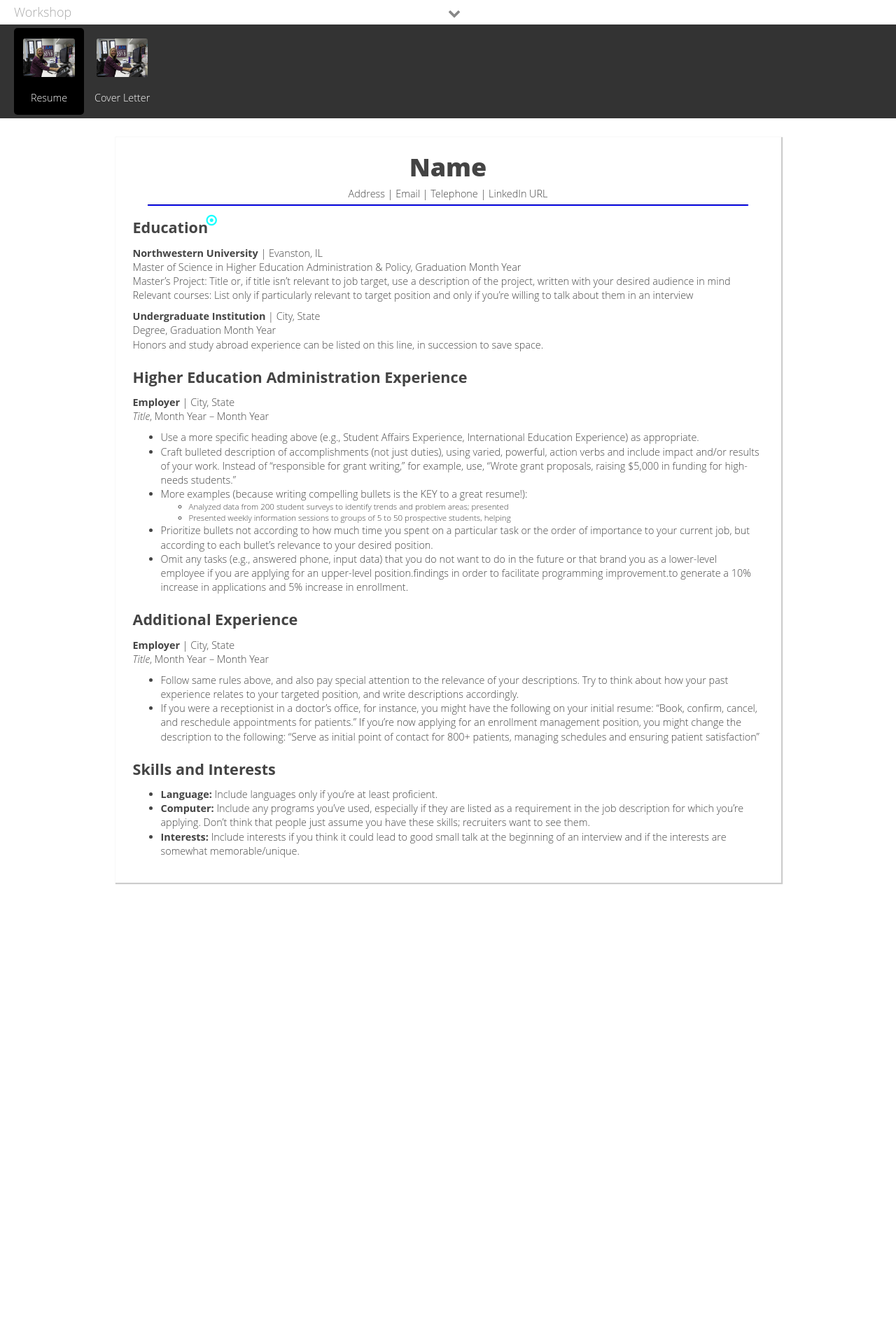
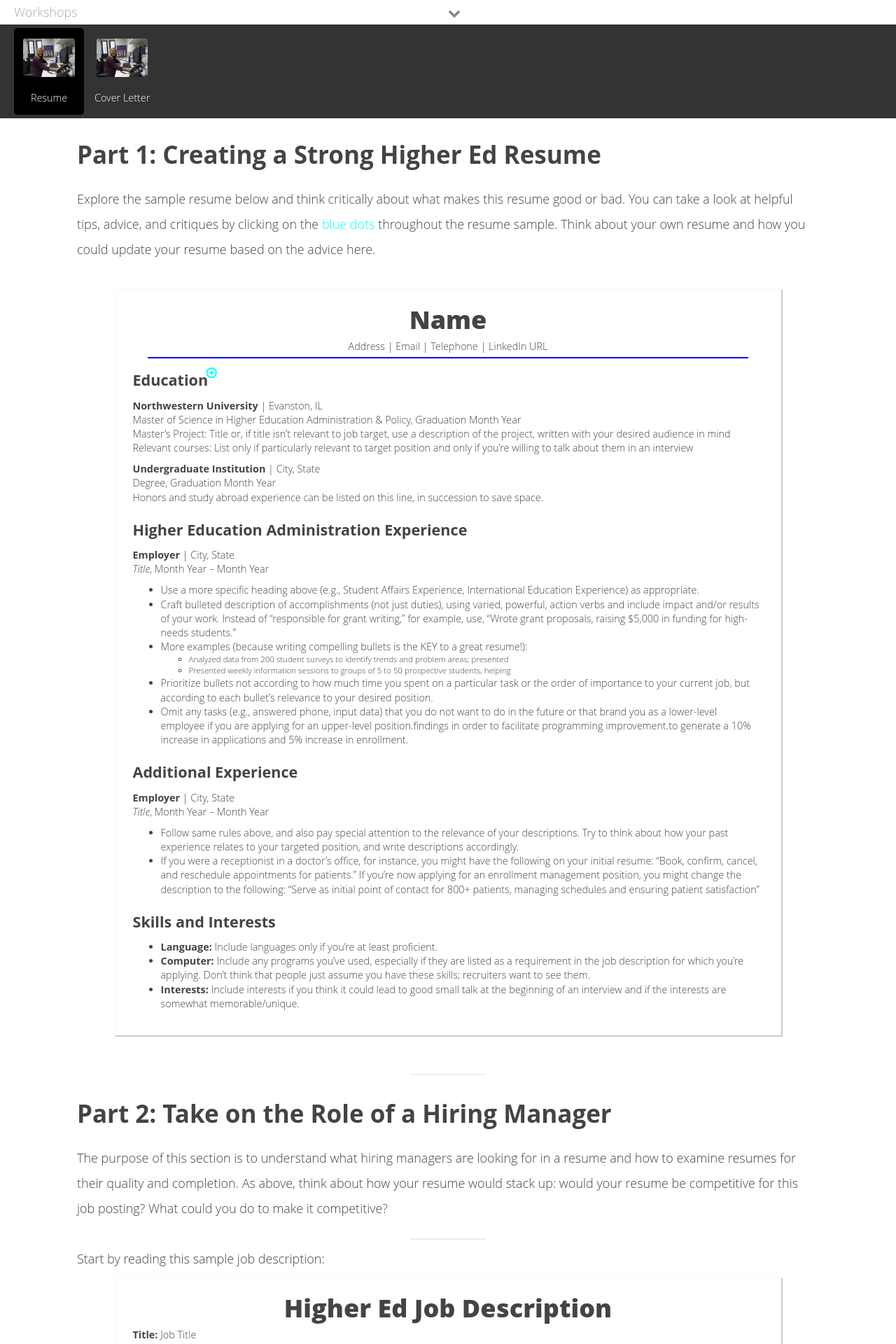
Before and after one commit to dwthurber/resume-coverletter, a Jekyll site: the page built from resume.html, in a window 1280 px wide. Shown: the top 1920 px of the page at 70% size. Built offline with Jekyll 4.4.1, drawn with Linux system fonts in a browser that asks for light colours; nearby versions of some CDN libraries; before the commit the page ends 1276 px from its top, so only the background shows below that; some of the changed text lies outside the part shown.

Commit message:
added resume workshop parts

```diff
--- a/css/main.css
+++ b/css/main.css
@@ -160,7 +160,7 @@
     color: #666;
 }
 
-.sub-section-title hr {
+hr {
     border: #eee solid 1px;
     width: 10%;
     margin-top: 25px;
--- a/resume.html
+++ b/resume.html
@@ -4,7 +4,7 @@
 
     <header>
         <div class="workshop-nav">
-            <a href="workshop.html" id="workshop-title">Workshop</a>
+            <a href="workshop.html" id="workshop-title">Workshops</a>
             <div class="workshop-menu">
                 <div class="workshop-thumbnail thumbnail-active">
                     <a href="{{ site.baseurl }}/resume.html">
@@ -21,13 +21,18 @@
             </div>
         </div>
 
-        <a href="#"><i class="fa fa-chevron-down" id="overlay-open"></i></a>
+        <a href="#"><i class="fa fa-chevron-down" id="overlay-open" title="Resource and Examples"></i></a>
 
     </header>
+    <div class="spacer"></div>
+    <div class="container">
+    <h1>Resume Workshop</h1>
+    </div>
     <section>
-        <div class="spacer"></div>
+
         <div class="container">
-            <h1>Resume Workshop</h1>
+            <h2 class="editable">Part 1: Creating a Strong Higher Ed Resume</h2>
+            <p class="editable">Explore the sample resume below and think critically about what makes this resume good or bad. You can take a look at helpful tips, advice, and critiques by clicking on the <span style="color:aqua;">blue dots</span> throughout the resume sample. Think about your own resume and how you could update your resume based on the advice here.</p>
             <div class="spacer"></div>
 
             <div class="resume">
@@ -91,6 +96,46 @@
         </div>
 
     </section>
+    <section>
+        <div class="container">
+            <hr>
+            <h2 class="editable">Part 2: Take on the Role of a Hiring Manager</h2>
+            <p class="editable">The purpose of this section is to understand what hiring managers are looking for in a resume and how to examine resumes for their quality and completion. As above, think about how your resume would stack up: would your resume be competitive for this job posting? What could you do to make it competitive?</p>
+            <hr>
+            <p>Start by reading this sample job description:</p>
+            <div class="resume editable">
+                <h1>Higher Ed Job Description</h1>
+                <p><strong>Title:</strong> Job Title</p>
+                <h2>Essential Job Duties</h2>
+                <p>Lorem ipsum dolor sit amet, consectetur adipiscing elit. Fusce ultrices, mi ut pulvinar ultrices, enim ipsum pretium justo, ac pretium justo nulla at risus. In et finibus enim. Sed vitae risus nec odio elementum molestie vitae eu magna. Sed quis cursus purus. Fusce egestas arcu at mi mattis sollicitudin. Aliquam pharetra augue nisl, non commodo felis accumsan at. Donec dapibus vestibulum tincidunt. Duis blandit, dolor in commodo molestie, sapien augue mattis metus, quis malesuada neque elit a elit. Nulla pellentesque sem at auctor mattis. Nulla tristique at lacus ut mollis. Curabitur sollicitudin orci id ligula accumsan posuere. Maecenas volutpat laoreet lacus, vitae mollis nisi. Praesent quam dui, laoreet a nisl aliquet, tincidunt convallis sapien.</p>
+
+                <p>Maecenas rhoncus nunc lorem, sed facilisis nulla rhoncus sit amet. Nunc consequat efficitur lorem ut tempus. Duis vitae risus varius, ultricies nunc in, ultrices augue. Aliquam nec neque ultrices, pretium nisi eget, egestas justo. Vestibulum in quam lacus. Morbi consequat rhoncus lobortis. Phasellus sollicitudin nibh semper tristique sollicitudin. Donec id augue in lorem facilisis lobortis. Donec mauris orci, finibus eu elit a, iaculis finibus purus. Nulla auctor ex sit amet aliquet sodales. Mauris dapibus libero et ligula molestie tempus. Mauris tempus gravida magna, id malesuada nisl sollicitudin nec.</p>
+                <h2>Required Skills/Experience</h2>
+                <ul>
+                    <li>Master's Degree in Higher Education or a Related Field</li>
+                    <li>1-3 Years of Relevant Professional Experience</li>
+                    <li>Prior experience planning events</li>
+
+                </ul>
+                <h2>Preferred Skills/Experience</h2>
+                <ul>
+                    <li>3-5 Years of relevant professional experience</li>
+                    <li>Experience working in a higher education setting</li>
+                    <li>Experience working with undergraduate students</li>
+                </ul>
+                <div class="spacer"></div>
+            </div>
+            <hr>
+            <p>Then, go through each of the sample candidate resumes below and decide which is the most qualified for the position description:</p>
+        </div>
+    </section>
+    <section>
+        <div class="container">
+            <hr>
+            <h2 class="editable">Part 3: Reflect and Consider</h2>
+            <p class="editable">Countless studies have shown that good learning happens when we pause and reflect. Before moving on to the next thing in your life, take a minute to think about your resume and how it would be evaluated by hiring managers for positions for which you are interested. Why is it important to tailor your resume to specific positions? What are hiring managers looking for in a resume?</p>
+        </div>
+    </section>
     <section class="resource-overlay" id="overlay">
         <a href="#"><i class="fa fa-chevron-up" id="overlay-close"></i></a>
         {% include resources.html %}
```
